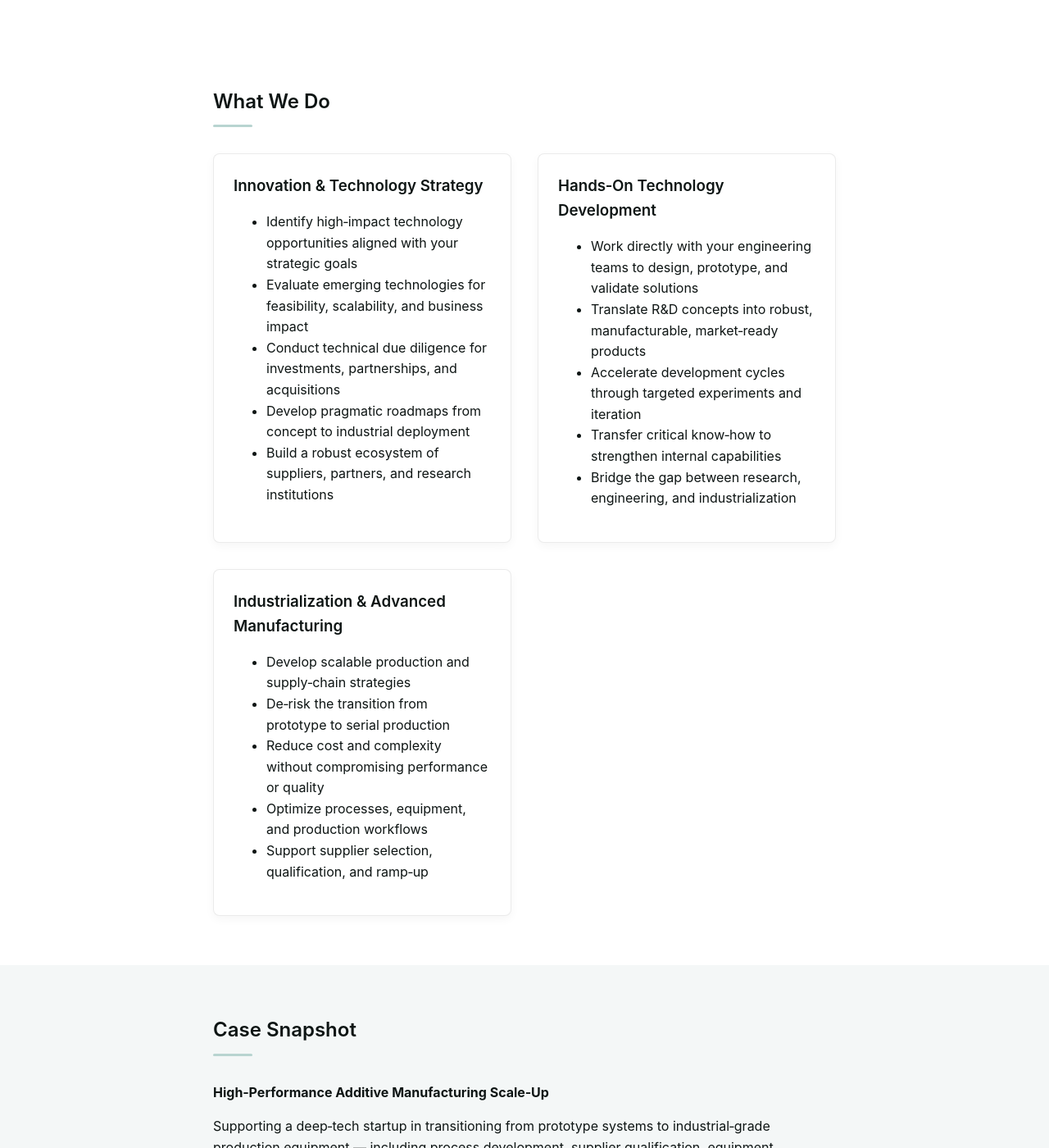
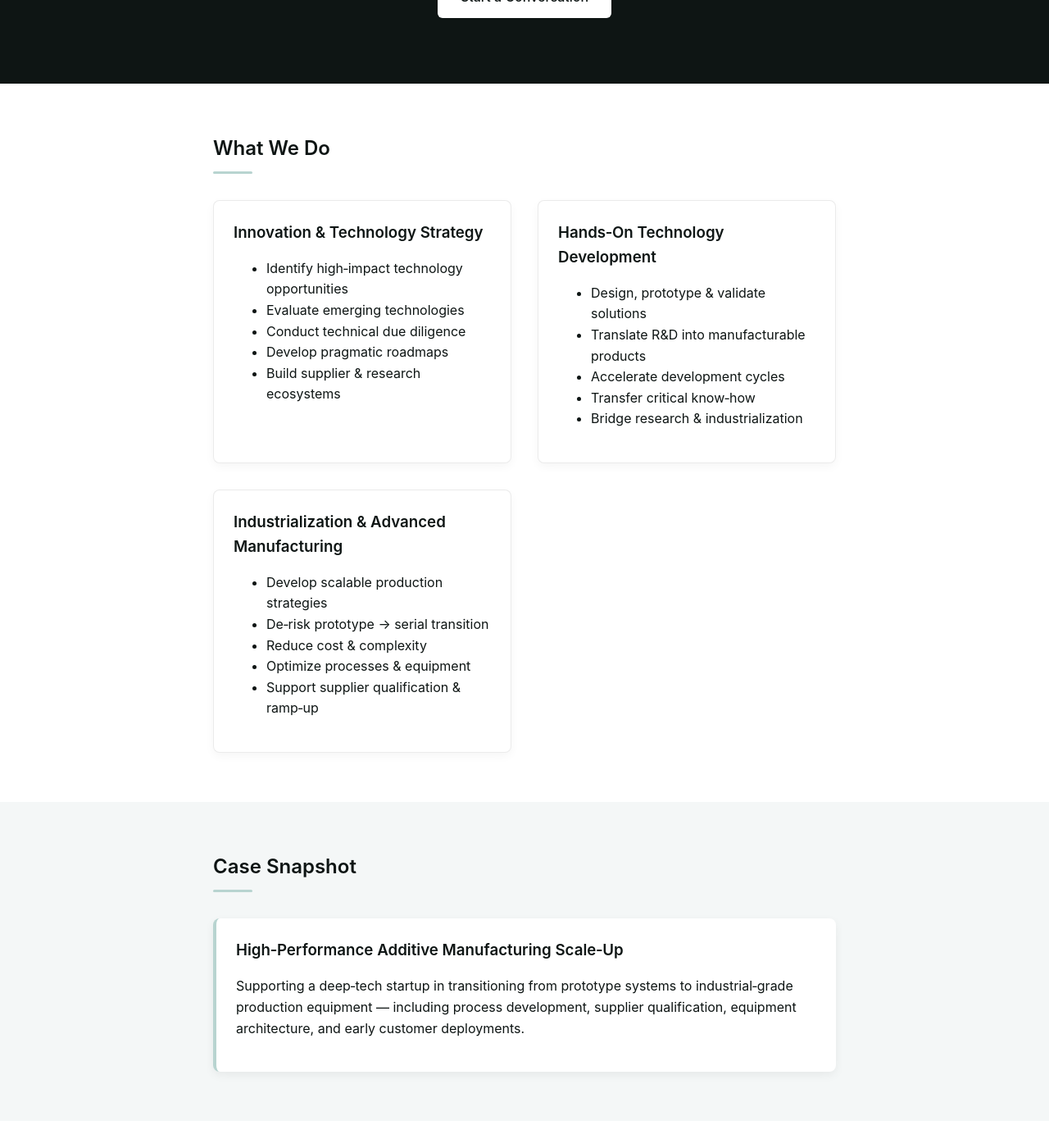
Before and after one commit to raphaelheeb/vaira-advisory, a Jekyll site: the page built from index.html, in a window 1280 px wide and 1400 px high, scrolled down 4112 px. Shown: the whole window at 82% size. Built offline with Jekyll 4.4.1, drawn with Linux system fonts in a browser that asks for light colours; some of the changed text lies outside the part shown.

Commit message:
Update index.html

```diff
--- a/index.html
+++ b/index.html
@@ -29,6 +29,7 @@
 
         <!-- HERO RIGHT -->
         <div class="hero-right visual--cad" aria-hidden="true">
+          <!-- Your original SVG -->
           <svg class="cad-contour" viewBox="0 0 600 600" role="img" aria-label="Technical contour illustration">
             <defs>
               <linearGradient id="cadStroke" x1="0" y1="0" x2="1" y2="1">
@@ -41,7 +42,6 @@
               </style>
             </defs>
 
-            <!-- Horizontal curves -->
             <g>
               <path class="c" d="M80 270 C170 150, 430 150, 520 270"/>
               <path class="c" d="M60 320 C160 210, 440 210, 540 320"/>
@@ -50,7 +50,6 @@
               <path class="c" d="M80 470 C190 420, 410 420, 520 470"/>
             </g>
 
-            <!-- Vertical curves -->
             <g>
               <path class="c" d="M180 180 C160 260, 160 360, 180 440"/>
               <path class="c" d="M240 160 C220 250, 220 370, 240 460"/>
@@ -59,7 +58,6 @@
               <path class="c" d="M420 180 C400 260, 400 360, 420 440"/>
             </g>
 
-            <!-- Frame -->
             <g opacity="0.45">
               <path class="c dash" d="M100 140 L500 140"/>
               <path class="c dash" d="M100 500 L500 500"/>
@@ -75,13 +73,13 @@
 
 
   <!-- ================= FULL-WIDTH VISUAL ANCHOR ================= -->
-  <section class="section" style="padding:0;">
-    <div style="width:100%; height:360px; background:url('/assets/hero-tech.jpg') center/cover no-repeat;"></div>
+  <section class="section section--tight" style="padding:0;">
+    <div class="fullwidth-image" style="background-image:url('/assets/hero-tech.jpg');"></div>
   </section>
 
 
   <!-- ================= WHO WE WORK WITH ================= -->
-  <section class="section" id="who-we-work-with">
+  <section class="section section--gradient" id="who-we-work-with">
     <div class="content-wrapper wrapper--narrow">
       <h2>Who We Work With</h2>
 
@@ -114,8 +112,8 @@
   </section>
 
 
-  <!-- ================= WHY VAIRA (ALT BACKGROUND) ================= -->
-  <section class="section section--alt" id="why-vaira">
+  <!-- ================= WHY VAIRA ================= -->
+  <section class="section section--alt section--grid" id="why-vaira">
     <div class="content-wrapper wrapper--narrow">
       <h2>Why VAIRA</h2>
 
@@ -124,8 +122,7 @@
           <h3>Founder‑Operator Experience</h3>
           <p>
             VAIRA was founded by Raphael Heeb, co‑founder and former CEO of NEMATX AG, a deep‑tech company
-            developing high‑performance additive manufacturing systems. We bring the perspective of having
-            built and industrialized complex technology ourselves.
+            developing high‑performance additive manufacturing systems.
           </p>
         </article>
 
@@ -133,23 +130,21 @@
           <h3>Hands‑On, Not Slideware</h3>
           <p>
             We work embedded with your teams — in engineering, operations and with suppliers — to diagnose
-            real constraints, design robust solutions, and ensure they work on the line.
+            real constraints and ensure solutions work on the line.
           </p>
         </article>
 
         <article class="card">
           <h3>Deep‑Tech & Advanced Manufacturing Focus</h3>
           <p>
-            Our work sits where materials, hardware, processes and production meet. We are comfortable in
-            complex, regulated and high‑performance environments.
+            Our work sits where materials, hardware, processes and production meet.
           </p>
         </article>
 
         <article class="card">
           <h3>Senior‑Only Delivery</h3>
           <p>
-            No leverage model, no junior teams. You work directly with senior expertise throughout — from
-            first conversation to implementation.
+            No leverage model. No junior teams. You work directly with senior expertise throughout.
           </p>
         </article>
       </div>
@@ -157,25 +152,33 @@
   </section>
 
 
-  <!-- ================= EDITORIAL TEXT BLOCK ================= -->
+  <!-- ================= HOW WE WORK (EDITORIAL + SPLIT) ================= -->
   <section class="section" id="how-we-work">
-    <div class="content-wrapper wrapper--narrow">
+    <div class="content-wrapper split">
+      <div>
         <h2>How We Work</h2>
+
+        <div class="editorial">
           <p>
-        We combine engineering depth with operational pragmatism. Our work is hands‑on, collaborative and
-        grounded in real‑world constraints — from materials and processes to equipment, suppliers and
-        production lines.
+            We combine engineering depth with operational pragmatism. Our work is hands‑on, collaborative
+            and grounded in real‑world constraints — from materials and processes to equipment, suppliers
+            and production lines.
           </p>
+        </div>
+
         <p>
-        We focus on solving the right problems, reducing complexity, and building scalable solutions that
-        work reliably in industrial environments.
+          We focus on solving the right problems, reducing complexity, and building scalable solutions
+          that work reliably in industrial environments.
         </p>
+      </div>
+
+      <img src="/assets/process.jpg" alt="Process illustration" style="width:100%; border-radius:8px;">
     </div>
   </section>
 
 
   <!-- ================= MID-PAGE CTA ================= -->
-  <section class="section" id="cta-mid" style="text-align:center;">
+  <section class="section section--cta-dark" id="cta-mid">
     <div class="content-wrapper wrapper--narrow">
       <h2>Need support with a critical technology or scale‑up challenge?</h2>
       <a class="cta-btn" href="mailto:info@vaira-advisory.com">Start a Conversation</a>
@@ -192,33 +195,33 @@
         <article class="card">
           <h3>Innovation & Technology Strategy</h3>
           <ul>
-            <li>Identify high‑impact technology opportunities aligned with your strategic goals</li>
-            <li>Evaluate emerging technologies for feasibility, scalability, and business impact</li>
-            <li>Conduct technical due diligence for investments, partnerships, and acquisitions</li>
-            <li>Develop pragmatic roadmaps from concept to industrial deployment</li>
-            <li>Build a robust ecosystem of suppliers, partners, and research institutions</li>
+            <li>Identify high‑impact technology opportunities</li>
+            <li>Evaluate emerging technologies</li>
+            <li>Conduct technical due diligence</li>
+            <li>Develop pragmatic roadmaps</li>
+            <li>Build supplier & research ecosystems</li>
           </ul>
         </article>
 
         <article class="card">
           <h3>Hands‑On Technology Development</h3>
           <ul>
-            <li>Work directly with your engineering teams to design, prototype, and validate solutions</li>
-            <li>Translate R&D concepts into robust, manufacturable, market‑ready products</li>
-            <li>Accelerate development cycles through targeted experiments and iteration</li>
-            <li>Transfer critical know‑how to strengthen internal capabilities</li>
-            <li>Bridge the gap between research, engineering, and industrialization</li>
+            <li>Design, prototype & validate solutions</li>
+            <li>Translate R&D into manufacturable products</li>
+            <li>Accelerate development cycles</li>
+            <li>Transfer critical know‑how</li>
+            <li>Bridge research & industrialization</li>
           </ul>
         </article>
 
         <article class="card">
           <h3>Industrialization & Advanced Manufacturing</h3>
           <ul>
-            <li>Develop scalable production and supply‑chain strategies</li>
-            <li>De‑risk the transition from prototype to serial production</li>
-            <li>Reduce cost and complexity without compromising performance or quality</li>
-            <li>Optimize processes, equipment, and production workflows</li>
-            <li>Support supplier selection, qualification, and ramp‑up</li>
+            <li>Develop scalable production strategies</li>
+            <li>De‑risk prototype → serial transition</li>
+            <li>Reduce cost & complexity</li>
+            <li>Optimize processes & equipment</li>
+            <li>Support supplier qualification & ramp‑up</li>
           </ul>
         </article>
       </div>
@@ -230,12 +233,15 @@
   <section class="section section--alt" id="case">
     <div class="content-wrapper wrapper--narrow">
       <h2>Case Snapshot</h2>
-      <p><strong>High‑Performance Additive Manufacturing Scale‑Up</strong></p>
+
+      <div class="highlight">
+        <h3>High‑Performance Additive Manufacturing Scale‑Up</h3>
         <p>
           Supporting a deep‑tech startup in transitioning from prototype systems to industrial‑grade
           production equipment — including process development, supplier qualification, equipment
           architecture, and early customer deployments.
         </p>
+      </div>
     </div>
   </section>
 
```
Lines whose indentation alone changed are shown as unchanged.
